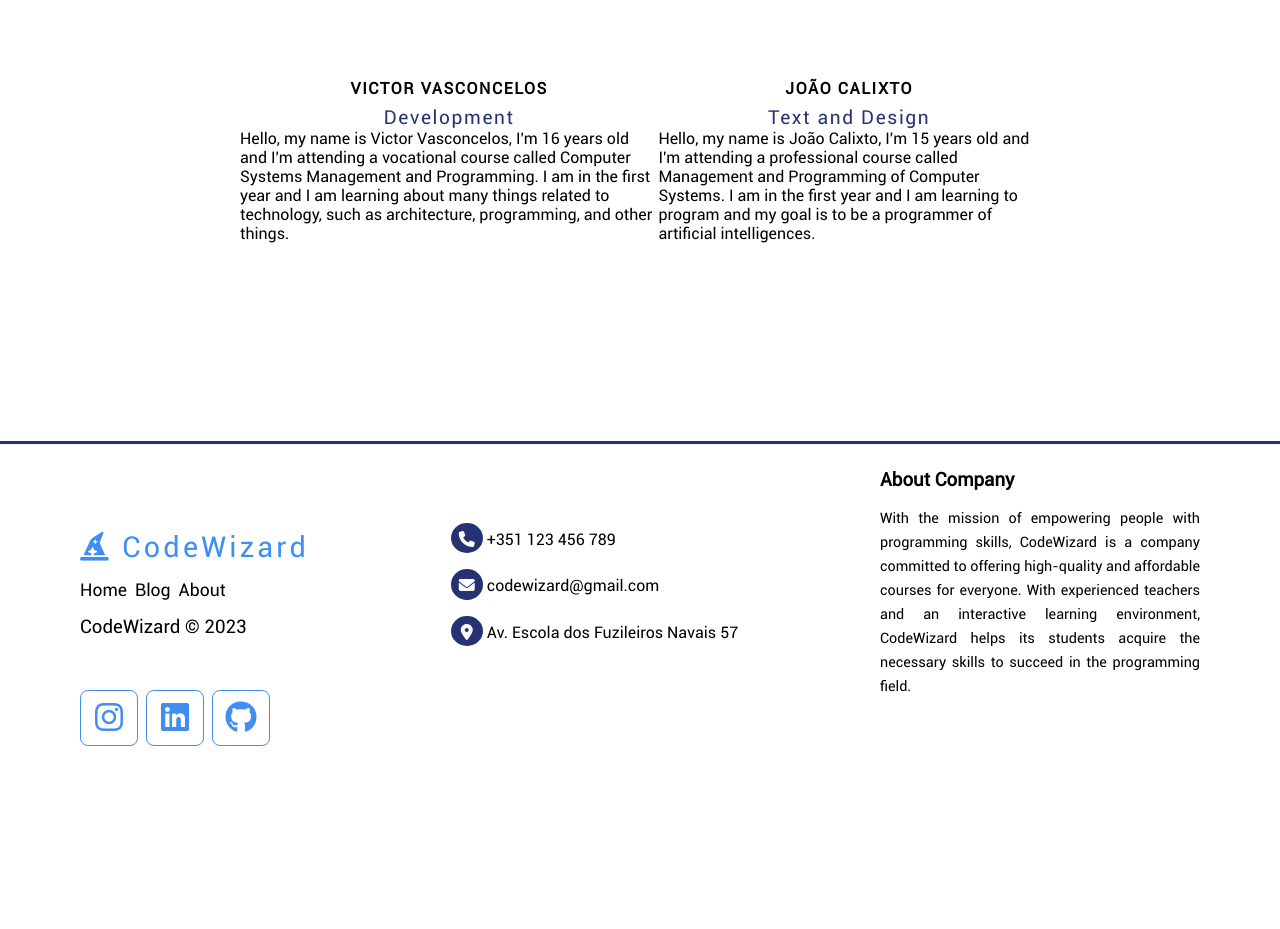
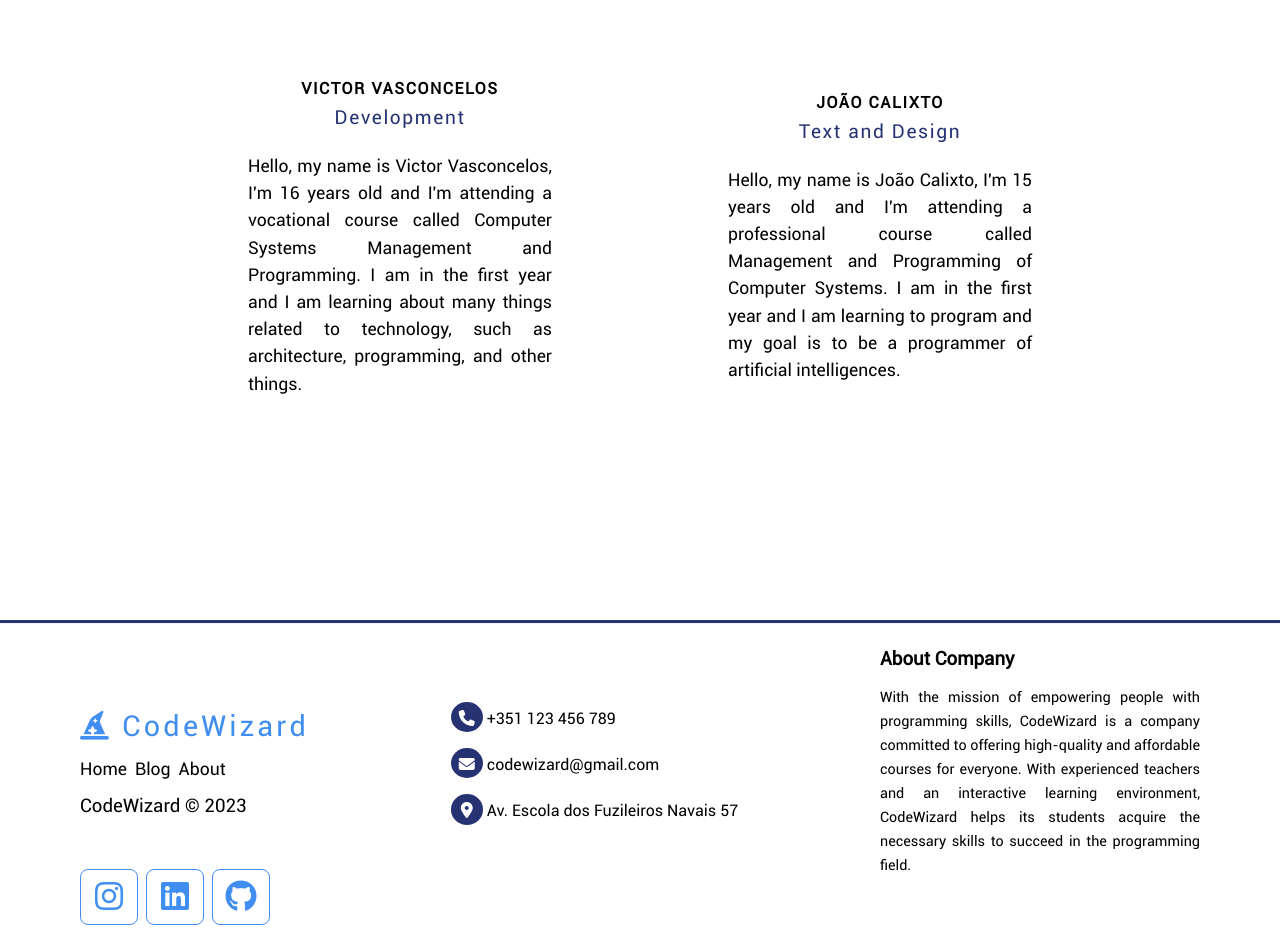
Before and after one commit to Victorceloss/code-wizard, a React (Vite) app in the folder frontend/: page /about in a window 1280 px wide. Shown: the part 1020-1949 px from the top of the page. Before the commit the page ends 1781 px from the top, so only its background shows below. Built offline with nearby package versions, Linux system fonts and the light colour scheme.

Commit message:
:lipstick: style: Adding Styles to the About

```diff
--- a/frontend/src/styles/about.css
+++ b/frontend/src/styles/about.css
@@ -124,3 +124,13 @@
   font-weight: normal;
   letter-spacing: 0.1rem;
 }
+
+.team-member-description {
+  width: 20rem;
+  padding: 0.5rem;
+  margin: 1.0rem 0;
+
+  font-size: 1.1rem;
+  text-align: justify;
+  line-height: 1.7rem;
+}
```
